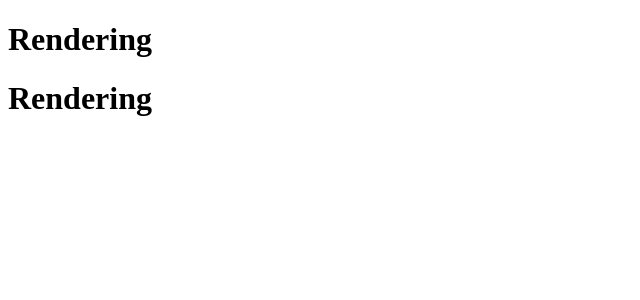
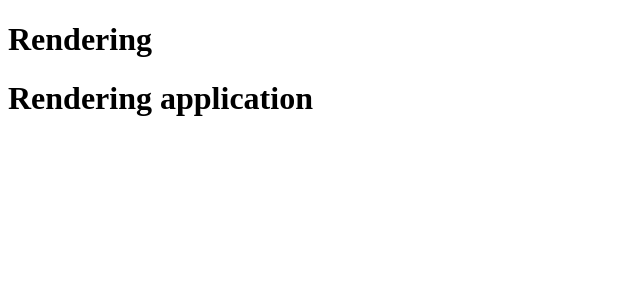
Before and after one commit to alexcumplido/vueling-tech-hack, a React (Vite) app: page / in a window 1280 px wide. Shown: the top 300 px of the page, without its empty margins (0-640 px from the left). Built offline with nearby package versions, Linux system fonts and the light colour scheme.

Commit message:
Installed unsplash

```diff
--- a/package.json
+++ b/package.json
@@ -28,6 +28,7 @@
   "dependencies": {
     "react": "^18.2.0",
     "react-dom": "^18.2.0",
-    "react-router-dom": "^6.4.1"
+    "react-router-dom": "^6.4.1",
+    "unsplash-js": "^7.0.15"
   }
 }
--- a/src/app.jsx
+++ b/src/app.jsx
@@ -1,6 +1,8 @@
 import React from "react";
 import { createRoot } from "react-dom/client";
-const App = () => <h1>Rendering</h1>;
+const App = () => {
+  return <h1>Rendering application</h1>;
+};
 const container = document.getElementById("root");
 const root = createRoot(container);
-root.render(React.createElement(App));
+root.render(<App />);
```
Also changed, not shown: 2 other files (tests, documents, lock files or other folders).
